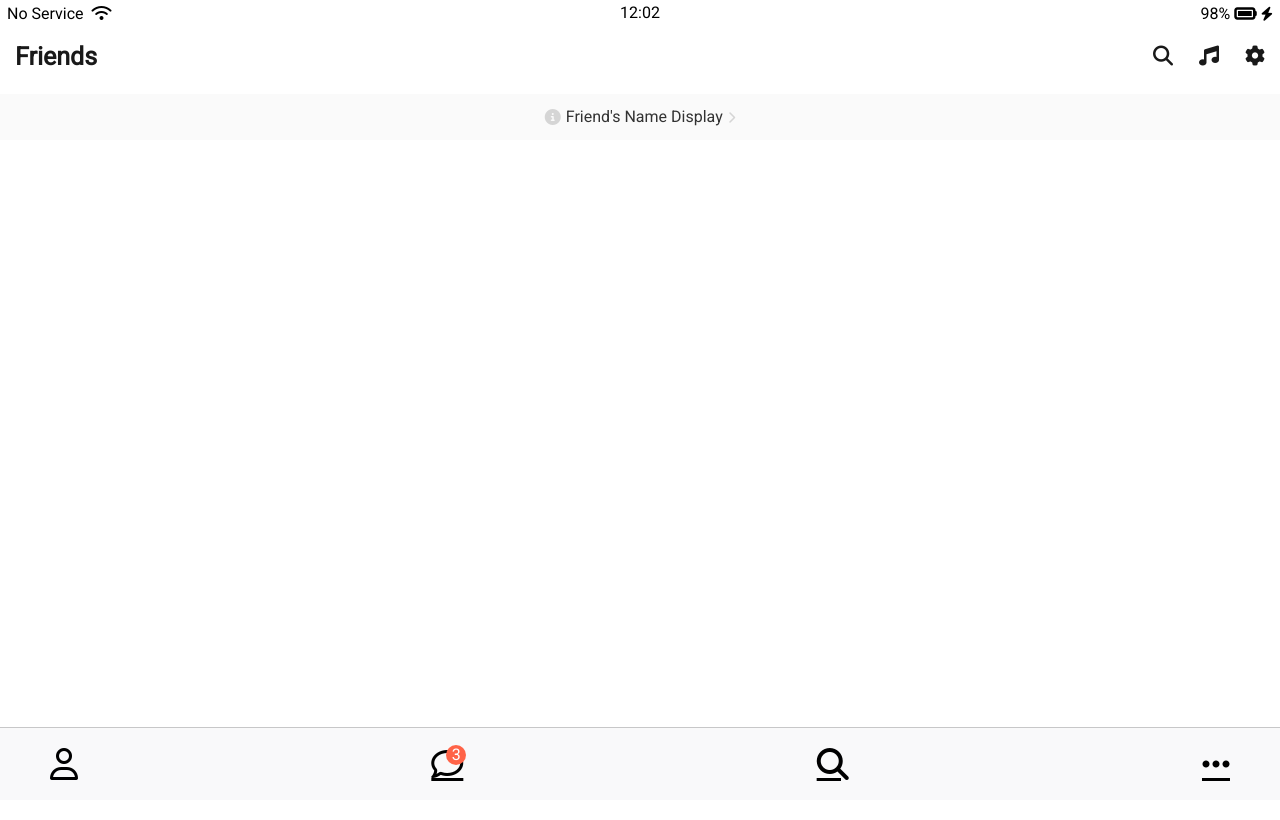
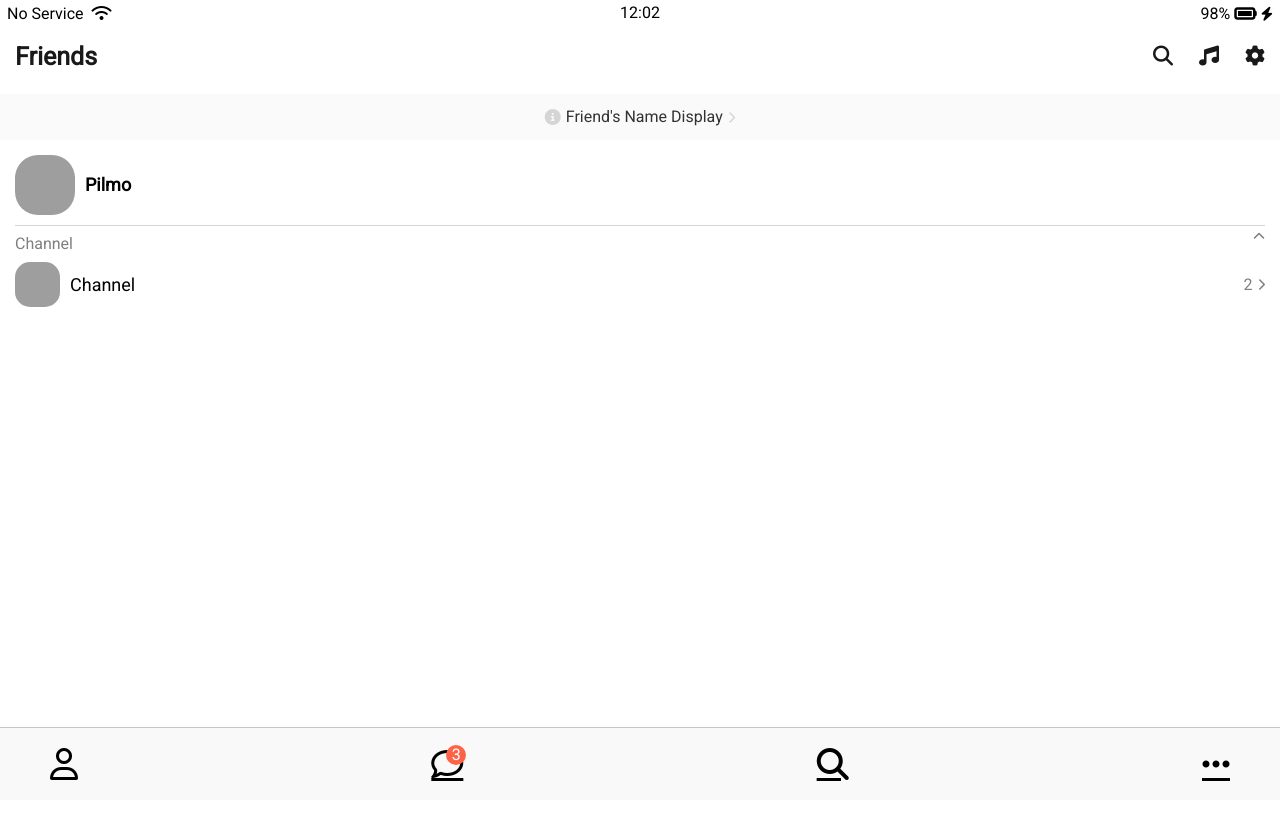
Before and after one commit to pilmokim/KaKaoTalk-Clone, a plain HTML site: page friends.html in a window 1280 px wide. Shown: the top 820 px of the page. Drawn offline with Linux system fonts and the light colour scheme; grey boxes are pictures that could not be loaded.

Commit message:
update 1. 10

```diff
--- a/css/components/screen-header.css
+++ b/css/components/screen-header.css
@@ -2,7 +2,7 @@
   display: flex;
   justify-content: space-between;
   align-items: center;
-  padding: 25px 15px;
+  padding: 25px var(--horizontal-space);
   padding-top: 44px;
   opacity: 0.9;
 }
--- a/css/components/user-component.css
+++ b/css/components/user-component.css
@@ -0,0 +1,51 @@
+.user-component {
+  display: flex;
+  justify-content: space-between;
+}
+.user-component__column {
+  display: flex;
+  align-items: center;
+}
+.user-component__column i {
+  margin-left: 5px;
+}
+.user-component__picture {
+  width: 45px;
+  height: 45px;
+  border-radius: 15px;
+  /* padding: 10px; */
+}
+.user-component__large-picture {
+  width: 60px;
+  height: 60px;
+  border-radius: 23px;
+}
+.user-component__title {
+  font-size: 18px;
+  font-weight: 650;
+  margin-left: 10px;
+}
+.user-component__title-not-bold {
+  font-weight: 580;
+}
+.user-component__subtitle {
+  margin-top: 5px;
+  opacity: 0.7;
+}
+
+.friends-screen {
+  padding: var(--horizontal-space);
+}
+.friend-screen-channel {
+  border-top: 1px solid #d5d5d5;
+  margin-top: 10px;
+}
+.friend-screen-channel-header {
+  display: flex;
+  justify-content: space-between;
+  margin: 10px 0px;
+  color: rgba(0, 0, 0, 0.5);
+}
+.channel-count {
+  color: rgba(0, 0, 0, 0.5);
+}
--- a/css/screens/friends.css
+++ b/css/screens/friends.css
@@ -11,3 +11,20 @@
   padding: 0px 5px;
   color: #d5d5d5;
 }
+
+.friends-screen {
+  padding: var(--horizontal-space);
+}
+.friend-screen-channel {
+  border-top: 1px solid #d5d5d5;
+  margin-top: 10px;
+}
+.friend-screen-channel-header {
+  display: flex;
+  justify-content: space-between;
+  margin: 10px 0px;
+  color: rgba(0, 0, 0, 0.5);
+}
+.channel-count {
+  color: rgba(0, 0, 0, 0.5);
+}
--- a/css/style.css
+++ b/css/style.css
@@ -7,7 +7,7 @@
 @import "components/status-bar.css";
 @import "nav_bar.css";
 @import "components/screen-header.css";
-
+@import "components/user-component.css";
 /* Screens */
 @import "screens/login.css";
 @import "screens/friends.css";
--- a/css/variables.css
+++ b/css/variables.css
@@ -1,3 +1,4 @@
 :root {
   --yellow: #fff140;
+  --horizontal-space: 15px;
 }
--- a/friends.html
+++ b/friends.html
@@ -36,6 +36,37 @@
         Friend's Name Display
         <i class="fas fa-chevron-right fa-xs"></i>
     </a>
+    <main class="friends-screen">
+      <div class="user-component">
+        <div class="user-component__column">
+          <img class="user-component__large-picture" src="https://url.kr/rnk8jd">
+          <div class="user-component__text">
+            <h3 class="user-component__title">Pilmo</h3>
+            <!-- <h6 class="user-component__subtitle">hi i'm pilmo</h6> -->
+          </div>
+        </div>
+        <div class="user-component__column"></div>
+      </div>
+      <div class="friend-screen-channel">
+        <header class="friend-screen-channel-header">
+          <span>Channel</span>
+          <i class="fas fa-chevron-up fa-xs"></i>
+        </header>
+        <div class="user-component">
+          <div class="user-component__column">
+            <img class="user-component__picture" src="https://url.kr/rnk8jd">
+            <div class="user-component__text">
+              <h3 class="user-component__title user-component__title-not-bold">Channel</h3>
+            </div>
+          </div>
+          <div class="user-component__column channel-count">
+            <span>2</span>
+            <i class="fas fa-chevron-right fa-xs"></i>
+          </div>
+        </div>
+      </div>
+    </main>
+
     <nav class="nav">
         <ul class="nav__list">
             <li class="nav__btn">
```
